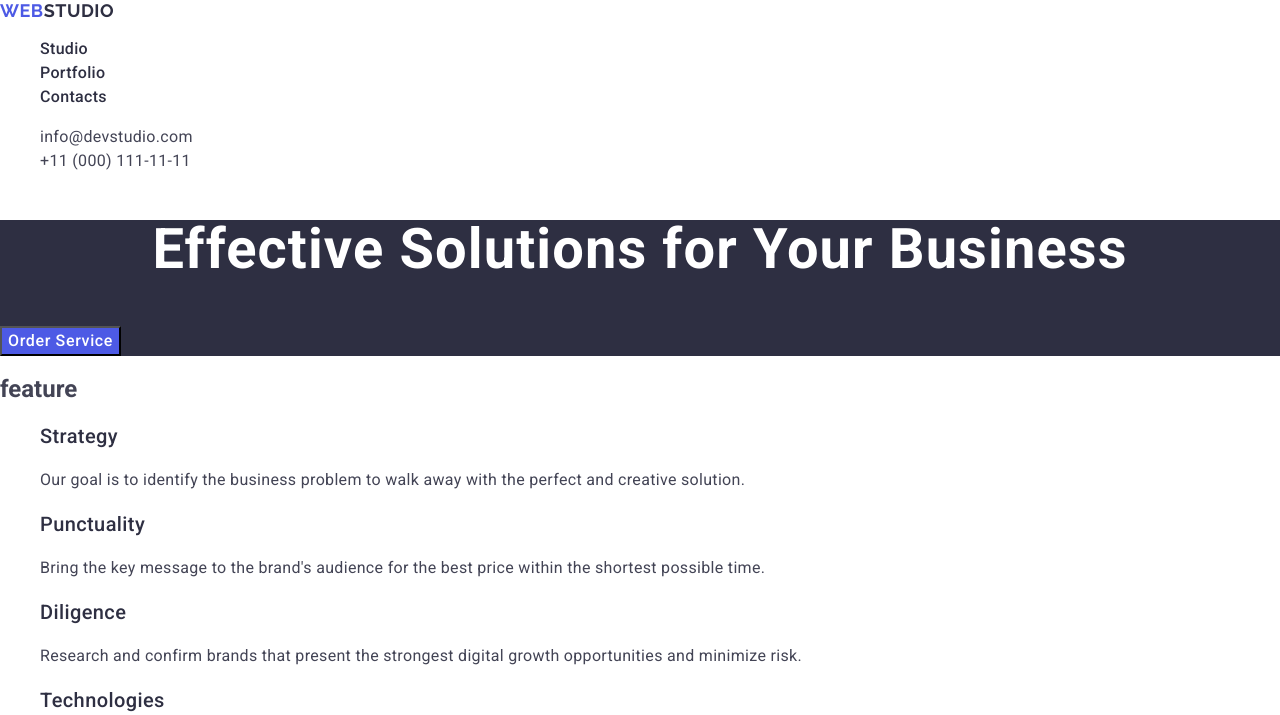
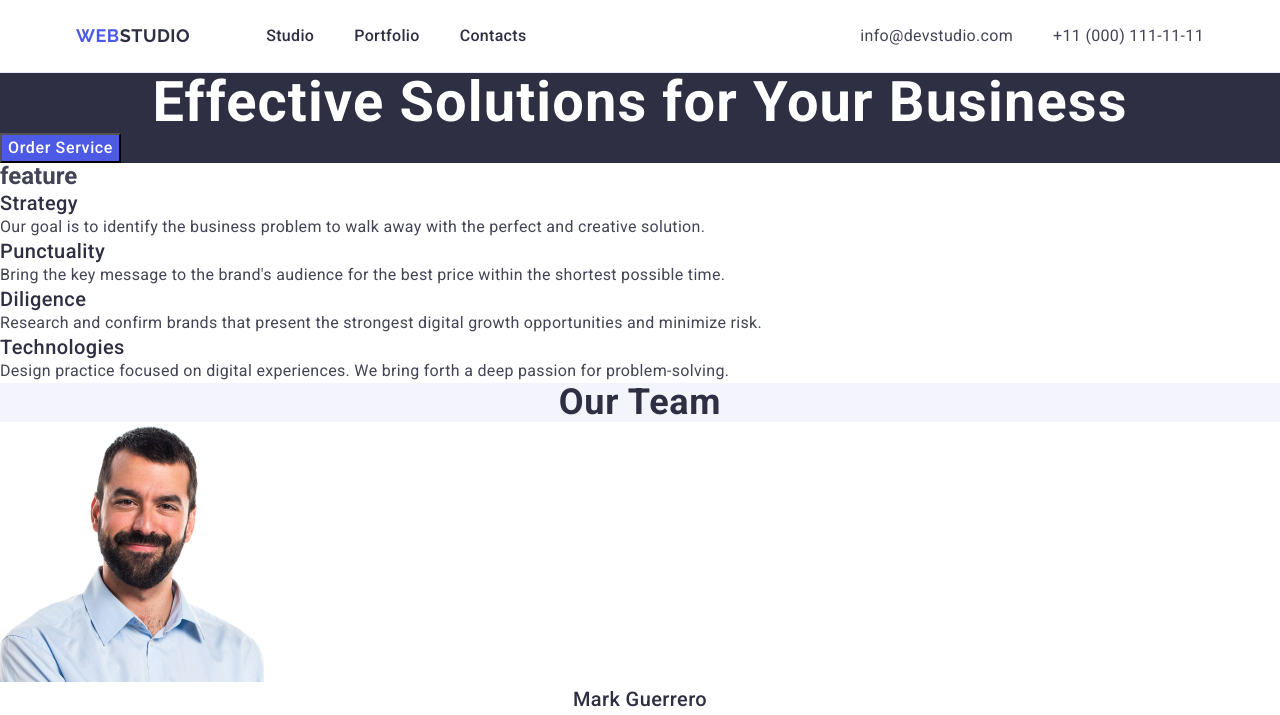
Before and after one commit to Runya1007/goit-markup-hw-03, a plain HTML site: page index.html in a window 1280 px wide. Shown: the top 715 px of the page. Drawn offline with nearby package versions, Linux system fonts and the light colour scheme.

Commit message:
add header

```diff
--- a/css/styles.css
+++ b/css/styles.css
@@ -10,11 +10,42 @@ a {
 
 ul {
   list-style: none;
+  padding: 0;
+  margin: 0;
+}
+
+h1,
+h2,
+h3,
+h4,
+h5,
+h6,
+p {
+  margin: 0;
 }
 /* #region header */
+
+/* header */
+
 .header {
+  border-bottom: 1px solid #e7e9fc;
+}
+
+.header-container {
+  display: flex;
+  align-items: center;
 }
 .nav {
+  display: flex;
+  align-items: center;
+}
+
+/* common */
+
+.container {
+  max-width: 1158px;
+  padding: 0 15px;
+  margin: 0 auto;
 }
 .logo {
   font-family: "Raleway", sans-serif;
@@ -25,10 +56,18 @@ ul {
   text-transform: uppercase;
   color: #4d5ae5;
 }
+
+.header-logo {
+  padding: 24px 0;
+  margin-right: 76px;
+}
 .logo-span {
   color: #2e2f42;
 }
 .menu {
+  display: flex;
+  align-items: center;
+  gap: 40px;
 }
 .menu-item {
 }
@@ -38,6 +77,8 @@ ul {
   line-height: 1.5;
   letter-spacing: 0.02em;
   color: #2e2f42;
+  padding: 24px 0;
+  display: block;
 }
 
 .menu-link:hover,
@@ -46,8 +87,12 @@ ul {
 }
 .address {
   font-style: normal;
+  margin-left: auto;
 }
 .address-menu {
+  display: flex;
+  align-items: center;
+  gap: 40px;
 }
 .address-item {
 }
@@ -57,6 +102,8 @@ ul {
   line-height: 1.5;
   letter-spacing: 0.02em;
   color: #434455;
+  padding: 24px 0;
+  display: block;
 }
 
 .address-link:hover,
--- a/index.html
+++ b/index.html
@@ -22,15 +22,18 @@
   <body>
     <!-- #region header -->
     <header class="header">
+      <div class="container header-container">
         <nav class="nav">
-        <a class="logo" href="./index.html"
+          <a class="logo header-logo" href="./index.html"
             >Web<span class="logo-span">Studio</span></a
           >
           <ul class="menu">
             <li class="menu-item">
               <a class="menu-link" href="./index.html">Studio</a>
             </li>
-          <li class="menu-item"><a class="menu-link" href="">Portfolio</a></li>
+            <li class="menu-item">
+              <a class="menu-link" href="">Portfolio</a>
+            </li>
             <li class="menu-item"><a class="menu-link" href="">Contacts</a></li>
           </ul>
         </nav>
@@ -48,6 +51,7 @@
             </li>
           </ul>
         </address>
+      </div>
     </header>
     <!-- #endregion header -->
 
```
Lines whose indentation alone changed are shown as unchanged.
